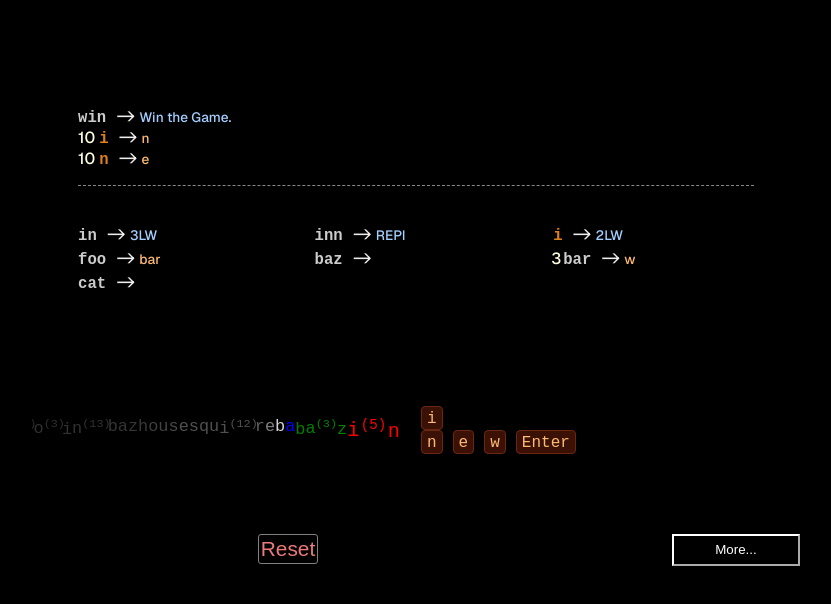
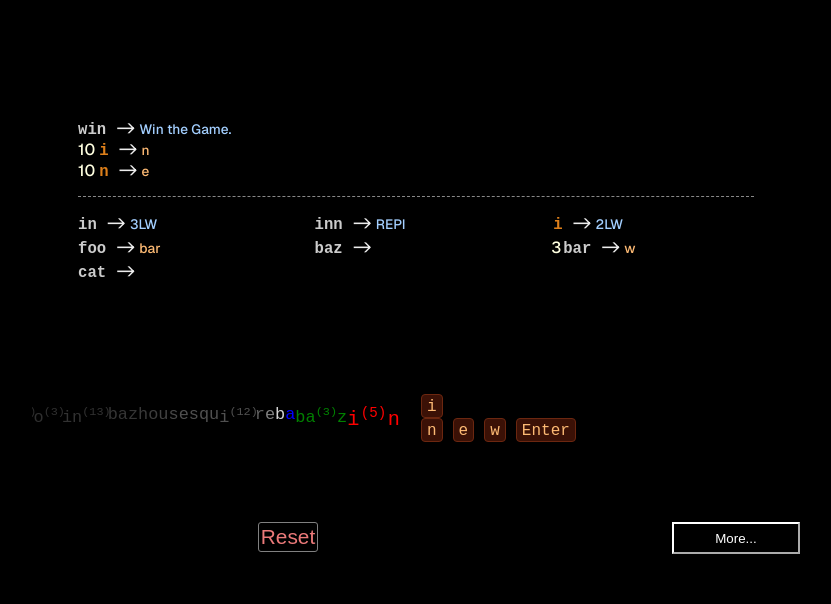
Before and after one commit to pyb/literal-incremental, a Next.js app: page / in a window 1280 px wide. Shown: the top 604 px of the page, without its empty margins (224-1055 px from the left). Built offline with nearby package versions, Linux system fonts and the light colour scheme.

Commit message:
Minor Dict CSS

```diff
--- a/src/app/css/dict.module.css
+++ b/src/app/css/dict.module.css
@@ -150,6 +150,6 @@
     grid-row-gap: 5%;
     margin-left: 6%;
     margin-right: 6%;
-    margin-top: 5%;
+    margin-top: 2%;
     margin-bottom: 5%;
 }
```
